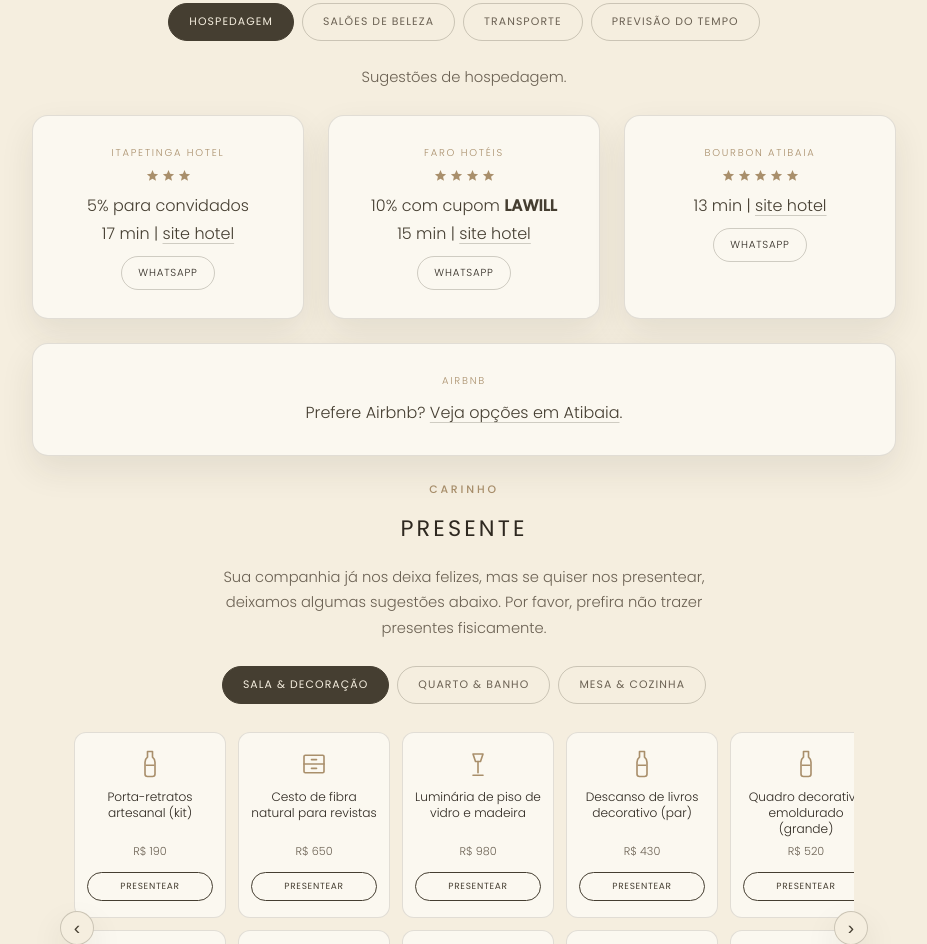
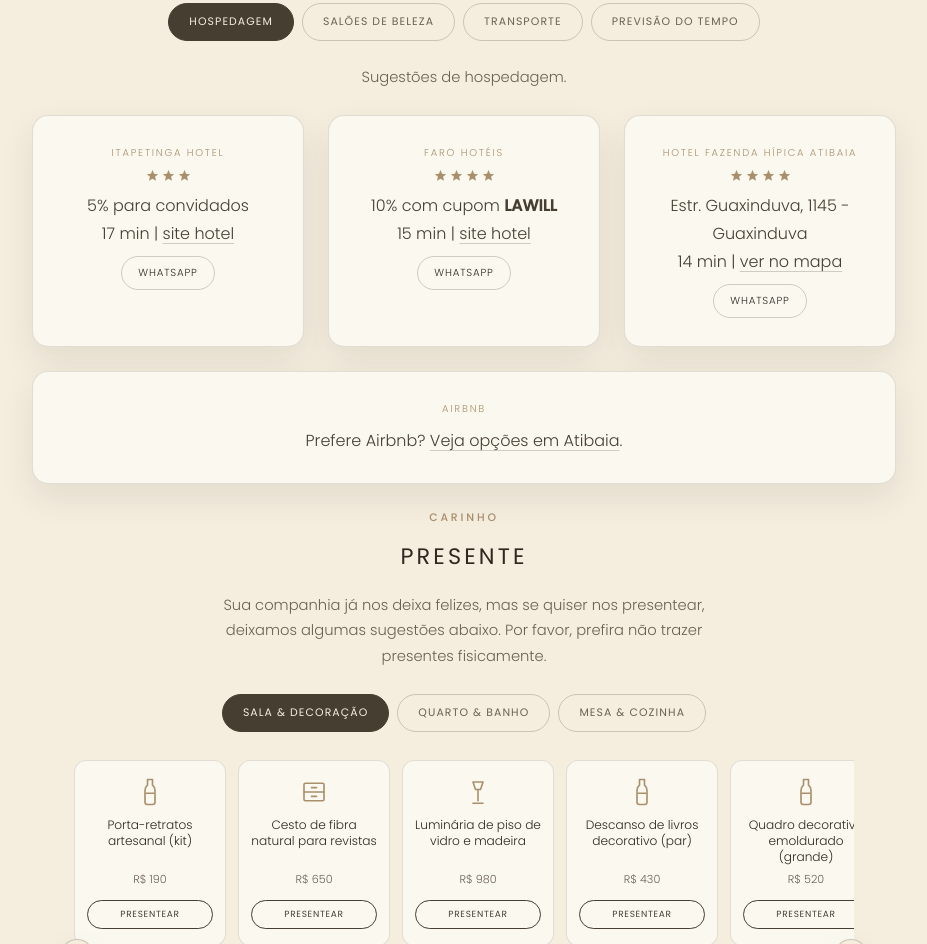
Before and after one commit to willbarbsa/casamento-l-w, a website: page index.html in a window 1280 px wide. Shown: the part 1085-2029 px from the top of the page, without its empty margins (176-1103 px from the left). Drawn offline with Linux system fonts and the light colour scheme; no server answers.

Commit message:
Add files via upload

```diff
--- a/index.html
+++ b/index.html
@@ -572,11 +572,11 @@
         </div>
       </div>
       <div class="detail-card">
-        <div class="label"><a href="https://www.bourbon.com.br/hoteis-e-resorts/bourbon-resort-atibaia" target="_blank" rel="noopener">Bourbon Atibaia</a></div>
-        <div class="stars" role="img" aria-label="5 estrelas"><svg><use href="#star"/></svg><svg><use href="#star"/></svg><svg><use href="#star"/></svg><svg><use href="#star"/></svg><svg><use href="#star"/></svg></div>
+        <div class="label">Hotel Fazenda Hípica Atibaia</div>
+        <div class="stars" role="img" aria-label="4 estrelas"><svg><use href="#star"/></svg><svg><use href="#star"/></svg><svg><use href="#star"/></svg><svg><use href="#star"/></svg></div>
         <div class="value">
-          13 min | <a href="https://www.bourbon.com.br/hoteis-e-resorts/bourbon-resort-atibaia" target="_blank" rel="noopener">site hotel</a><br>
-          <a class="wa-btn" href="https://wa.me/551135128787" target="_blank" rel="noopener">WhatsApp</a>
+          Estr. Guaxinduva, 1145 - Guaxinduva<br>14 min | <a href="https://www.google.com/maps/search/?api=1&query=Hotel+Fazenda+H%C3%ADpica+Atibaia+Estr.+Guaxinduva+1145" target="_blank" rel="noopener">ver no mapa</a><br>
+          <a class="wa-btn" href="https://wa.me/5511930522195" target="_blank" rel="noopener">WhatsApp</a>
         </div>
       </div>
       <div class="detail-card" style="grid-column:1 / -1">
```
